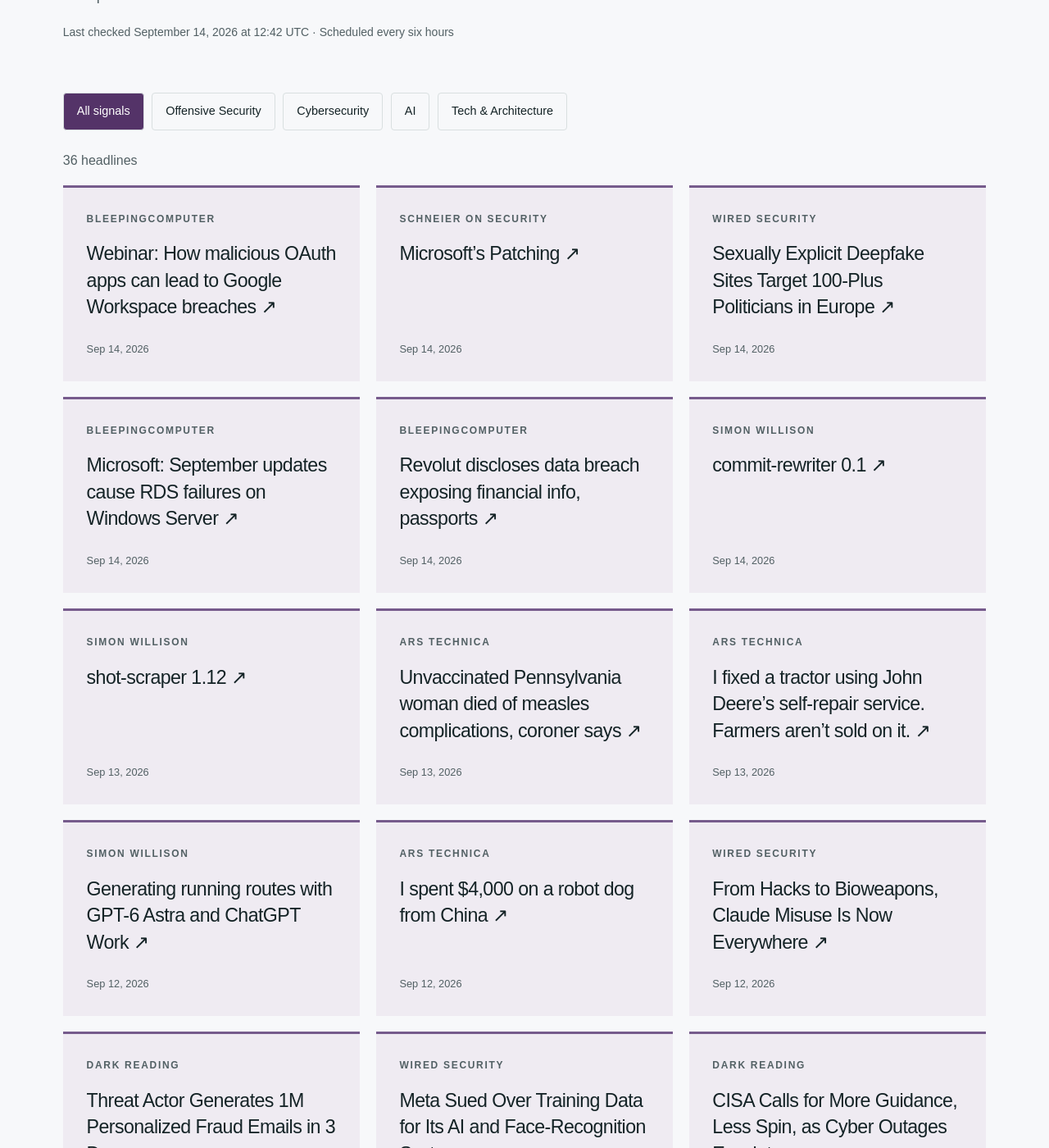
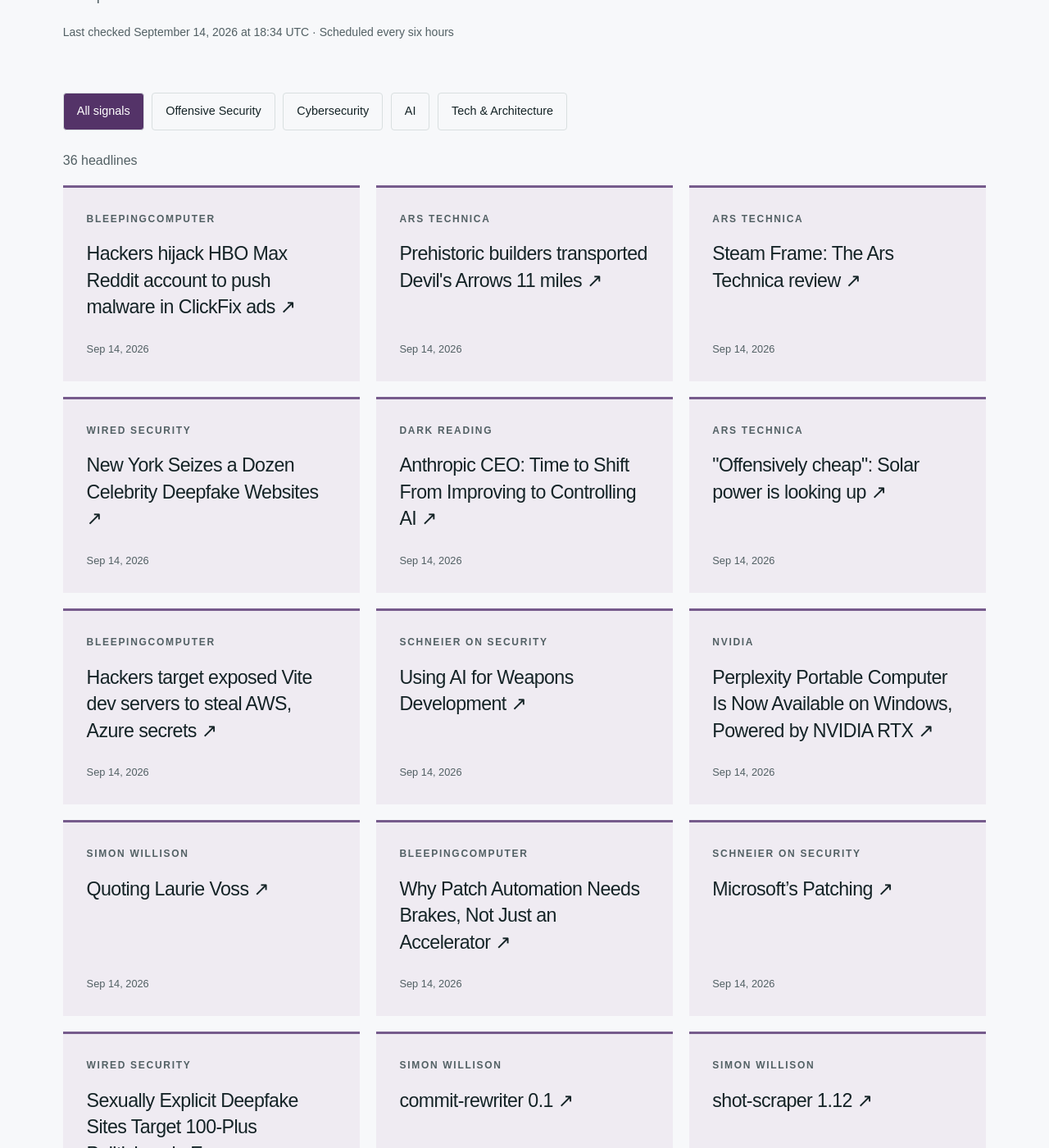
Before and after one commit to hntk/hntk.github.io, a Jekyll site: the page built from news/index.html, in a window 1280 px wide and 1400 px high, scrolled down 375 px. Shown: the whole window at 82% size. Built offline with Jekyll 4.4.1, drawn with Linux system fonts in a browser that asks for light colours; some of the changed text lies outside the part shown.

Commit message:
Refresh News and Signals

```diff
--- a/_data/news.json
+++ b/_data/news.json
@@ -1,10 +1,90 @@
 {
-  "updated": "2026-09-14T12:42:25.007803+00:00",
+  "updated": "2026-09-14T18:34:44.965371+00:00",
   "items": [
     {
-      "title": "Webinar: How malicious OAuth apps can lead to Google Workspace breaches",
-      "url": "https://www.bleepingcomputer.com/news/security/webinar-how-malicious-oauth-apps-can-lead-to-google-workspace-breaches/",
-      "published": "2026-09-14T12:15:23+00:00",
+      "title": "Hackers hijack HBO Max Reddit account to push malware in ClickFix ads",
+      "url": "https://www.bleepingcomputer.com/news/security/hackers-hijack-hbo-max-reddit-account-to-push-malware-in-clickfix-ads/",
+      "published": "2026-09-14T18:34:16+00:00",
+      "source": "BleepingComputer",
+      "source_id": "bleepingcomputer",
+      "category": "cybersecurity"
+    },
+    {
+      "title": "Prehistoric builders transported Devil's Arrows 11 miles",
+      "url": "https://arstechnica.com/science/2026/09/prehistoric-builders-transported-devils-arrows-11-miles/",
+      "published": "2026-09-14T17:10:54+00:00",
+      "source": "Ars Technica",
+      "source_id": "ars-technica",
+      "category": "tech-architecture"
+    },
+    {
+      "title": "Steam Frame: The Ars Technica review",
+      "url": "https://arstechnica.com/gaming/2026/09/steam-frame-the-ars-technica-review/",
+      "published": "2026-09-14T17:00:07+00:00",
+      "source": "Ars Technica",
+      "source_id": "ars-technica",
+      "category": "tech-architecture"
+    },
+    {
+      "title": "New York Seizes a Dozen Celebrity Deepfake Websites",
+      "url": "https://www.wired.com/story/new-york-seizes-a-dozen-celebrity-deepfake-websites/",
+      "published": "2026-09-14T16:50:00+00:00",
+      "source": "WIRED Security",
+      "source_id": "wired",
+      "category": "cybersecurity"
+    },
+    {
+      "title": "Anthropic CEO: Time to Shift From Improving to Controlling AI",
+      "url": "https://www.darkreading.com/cyber-risk/anthropic-ceo-shift-from-improving-to-controlling-ai",
+      "published": "2026-09-14T16:41:10+00:00",
+      "source": "Dark Reading",
+      "source_id": "dark-reading",
+      "category": "cybersecurity"
+    },
+    {
+      "title": "\"Offensively cheap\": Solar power is looking up",
+      "url": "https://arstechnica.com/gadgets/2026/09/offensively-cheap-solar-power-is-looking-up/",
+      "published": "2026-09-14T16:29:18+00:00",
+      "source": "Ars Technica",
+      "source_id": "ars-technica",
+      "category": "tech-architecture"
+    },
+    {
+      "title": "Hackers target exposed Vite dev servers to steal AWS, Azure secrets",
+      "url": "https://www.bleepingcomputer.com/news/security/hackers-target-exposed-vite-dev-servers-to-steal-aws-azure-secrets/",
+      "published": "2026-09-14T16:15:58+00:00",
+      "source": "BleepingComputer",
+      "source_id": "bleepingcomputer",
+      "category": "cybersecurity"
+    },
+    {
+      "title": "Using AI for Weapons Development",
+      "url": "https://www.schneier.com/blog/archives/2026/09/using-ai-for-weapons-development.html",
+      "published": "2026-09-14T16:07:46+00:00",
+      "source": "Schneier on Security",
+      "source_id": "schneier",
+      "category": "cybersecurity"
+    },
+    {
+      "title": "Perplexity Portable Computer Is Now Available on Windows, Powered by NVIDIA RTX",
+      "url": "https://blogs.nvidia.com/blog/local-ai-perplexity-windows-pcs/",
+      "published": "2026-09-14T15:00:52+00:00",
+      "source": "NVIDIA",
+      "source_id": "nvidia",
+      "category": "ai"
+    },
+    {
+      "title": "Quoting Laurie Voss",
+      "url": "https://simonwillison.net/2026/Sep/14/laurie-voss/",
+      "published": "2026-09-14T14:34:29+00:00",
+      "source": "Simon Willison",
+      "source_id": "simon-willison",
+      "category": "ai"
+    },
+    {
+      "title": "Why Patch Automation Needs Brakes, Not Just an Accelerator",
+      "url": "https://www.bleepingcomputer.com/news/security/why-patch-automation-needs-brakes-not-just-an-accelerator/",
+      "published": "2026-09-14T14:01:11+00:00",
       "source": "BleepingComputer",
       "source_id": "bleepingcomputer",
       "category": "cybersecurity"
@@ -26,22 +106,6 @@
       "category": "cybersecurity"
     },
     {
-      "title": "Microsoft: September updates cause RDS failures on Windows Server",
-      "url": "https://www.bleepingcomputer.com/news/microsoft/microsoft-september-updates-cause-rds-failures-on-windows-server/",
-      "published": "2026-09-14T09:50:25+00:00",
-      "source": "BleepingComputer",
-      "source_id": "bleepingcomputer",
-      "category": "cybersecurity"
-    },
-    {
-      "title": "Revolut discloses data breach exposing financial info, passports",
-      "url": "https://www.bleepingcomputer.com/news/security/revolut-discloses-data-breach-exposing-financial-info-passports/",
-      "published": "2026-09-14T08:48:24+00:00",
-      "source": "BleepingComputer",
-      "source_id": "bleepingcomputer",
-      "category": "cybersecurity"
-    },
-    {
       "title": "commit-rewriter 0.1",
       "url": "https://simonwillison.net/2026/Sep/14/commit-rewriter/",
       "published": "2026-09-14T00:28:10+00:00",
@@ -56,38 +120,6 @@
       "source": "Simon Willison",
       "source_id": "simon-willison",
       "category": "ai"
-    },
-    {
-      "title": "Unvaccinated Pennsylvania woman died of measles complications, coroner says",
-      "url": "https://arstechnica.com/health/2026/09/unvaccinated-pennsylvania-woman-died-of-measles-complications-coroner-says/",
-      "published": "2026-09-13T21:56:52+00:00",
-      "source": "Ars Technica",
-      "source_id": "ars-technica",
-      "category": "tech-architecture"
-    },
-    {
-      "title": "I fixed a tractor using John Deere’s self-repair service. Farmers aren’t sold on it.",
-      "url": "https://arstechnica.com/gadgets/2026/09/i-fixed-a-tractor-using-john-deeres-self-repair-service-farmers-arent-sold-on-it/",
-      "published": "2026-09-13T11:00:41+00:00",
-      "source": "Ars Technica",
-      "source_id": "ars-technica",
-      "category": "tech-architecture"
-    },
-    {
-      "title": "Generating running routes with GPT-6 Astra and ChatGPT Work",
-      "url": "https://simonwillison.net/2026/Sep/12/astra-running-routes/",
-      "published": "2026-09-12T23:56:42+00:00",
-      "source": "Simon Willison",
-      "source_id": "simon-willison",
-      "category": "ai"
-    },
-    {
-      "title": "I spent $4,000 on a robot dog from China",
-      "url": "https://arstechnica.com/gadgets/2026/09/i-spent-4000-on-a-robot-dog-from-china/",
-      "published": "2026-09-12T11:00:53+00:00",
-      "source": "Ars Technica",
-      "source_id": "ars-technica",
-      "category": "tech-architecture"
     },
     {
       "title": "From Hacks to Bioweapons, Claude Misuse Is Now Everywhere",
@@ -106,25 +138,9 @@
       "category": "cybersecurity"
     },
     {
-      "title": "Meta Sued Over Training Data for Its AI and Face-Recognition Systems",
-      "url": "https://www.wired.com/story/meta-sued-over-training-data-for-its-ai-and-face-recognition-systems/",
-      "published": "2026-09-11T18:59:25+00:00",
-      "source": "WIRED Security",
-      "source_id": "wired",
-      "category": "cybersecurity"
-    },
-    {
       "title": "CISA Calls for More Guidance, Less Spin, as Cyber Outages Escalate",
       "url": "https://www.darkreading.com/cyber-risk/cisa-calls-for-more-guidance-less-spin-as-cyber-outages-escalate",
       "published": "2026-09-11T18:44:03+00:00",
-      "source": "Dark Reading",
-      "source_id": "dark-reading",
-      "category": "cybersecurity"
-    },
-    {
-      "title": "Why AI Is So Good at Scamming Humans",
-      "url": "https://www.darkreading.com/cyber-risk/ai-scamming-humans",
-      "published": "2026-09-11T18:14:06+00:00",
       "source": "Dark Reading",
       "source_id": "dark-reading",
       "category": "cybersecurity"
@@ -144,14 +160,6 @@
       "source": "Cloudflare",
       "source_id": "cloudflare",
       "category": "tech-architecture"
-    },
-    {
-      "title": "Cliff Stoll’s DEF CON Talk",
-      "url": "https://www.schneier.com/blog/archives/2026/09/cliff-stolls-def-con-talk.html",
-      "published": "2026-09-11T11:09:55+00:00",
-      "source": "Schneier on Security",
-      "source_id": "schneier",
-      "category": "cybersecurity"
     },
     {
       "title": "Skild AI Taps NVIDIA Physical AI to Teach Robots New Tasks From a Single Video",
@@ -176,14 +184,6 @@
       "source": "SpecterOps",
       "source_id": "specterops",
       "category": "offensive-security"
-    },
-    {
-      "title": "d-Matrix Adopts NVIDIA NVLink Fusion for Rack-Scale XPU Deployment",
-      "url": "https://blogs.nvidia.com/blog/d-matrix-nvlink-fusion/",
-      "published": "2026-09-10T13:00:21+00:00",
-      "source": "NVIDIA",
-      "source_id": "nvidia",
-      "category": "ai"
     },
     {
       "title": "1.1.1.1 now supports post-quantum DNSSEC, all 2,420 bytes of it",
@@ -295,79 +295,79 @@
       "id": "ars-technica",
       "name": "Ars Technica",
       "status": "ok",
-      "last_success": "2026-09-14T12:42:25.007803+00:00"
+      "last_success": "2026-09-14T18:34:44.965371+00:00"
     },
     {
       "id": "bleepingcomputer",
       "name": "BleepingComputer",
       "status": "ok",
-      "last_success": "2026-09-14T12:42:25.007803+00:00"
+      "last_success": "2026-09-14T18:34:44.965371+00:00"
     },
     {
       "id": "cloudflare",
       "name": "Cloudflare",
       "status": "ok",
-      "last_success": "2026-09-14T12:42:25.007803+00:00"
+      "last_success": "2026-09-14T18:34:44.965371+00:00"
     },
     {
       "id": "dark-reading",
       "name": "Dark Reading",
       "status": "ok",
-      "last_success": "2026-09-14T12:42:25.007803+00:00"
+      "last_success": "2026-09-14T18:34:44.965371+00:00"
     },
     {
       "id": "hugging-face",
       "name": "Hugging Face",
       "status": "ok",
-      "last_success": "2026-09-14T12:42:25.007803+00:00"
+      "last_success": "2026-09-14T18:34:44.965371+00:00"
     },
     {
       "id": "microsoft-research",
       "name": "Microsoft Research",
       "status": "ok",
-      "last_success": "2026-09-14T12:42:25.007803+00:00"
+      "last_success": "2026-09-14T18:34:44.965371+00:00"
     },
     {
       "id": "nvidia",
       "name": "NVIDIA",
       "status": "ok",
-      "last_success": "2026-09-14T12:42:25.007803+00:00"
+      "last_success": "2026-09-14T18:34:44.965371+00:00"
     },
     {
       "id": "portswigger",
       "name": "PortSwigger Research",
       "status": "ok",
-      "last_success": "2026-09-14T12:42:25.007803+00:00"
+      "last_success": "2026-09-14T18:34:44.965371+00:00"
     },
     {
       "id": "schneier",
       "name": "Schneier on Security",
       "status": "ok",
-      "last_success": "2026-09-14T12:42:25.007803+00:00"
+      "last_success": "2026-09-14T18:34:44.965371+00:00"
     },
     {
       "id": "simon-willison",
       "name": "Simon Willison",
       "status": "ok",
-      "last_success": "2026-09-14T12:42:25.007803+00:00"
+      "last_success": "2026-09-14T18:34:44.965371+00:00"
     },
     {
       "id": "specterops",
       "name": "SpecterOps",
       "status": "ok",
-      "last_success": "2026-09-14T12:42:25.007803+00:00"
+      "last_success": "2026-09-14T18:34:44.965371+00:00"
     },
     {
       "id": "trail-of-bits",
       "name": "Trail of Bits",
       "status": "ok",
-      "last_success": "2026-09-14T12:42:25.007803+00:00"
+      "last_success": "2026-09-14T18:34:44.965371+00:00"
     },
     {
       "id": "wired",
       "name": "WIRED Security",
       "status": "ok",
-      "last_success": "2026-09-14T12:42:25.007803+00:00"
+      "last_success": "2026-09-14T18:34:44.965371+00:00"
     }
   ]
 }
```
